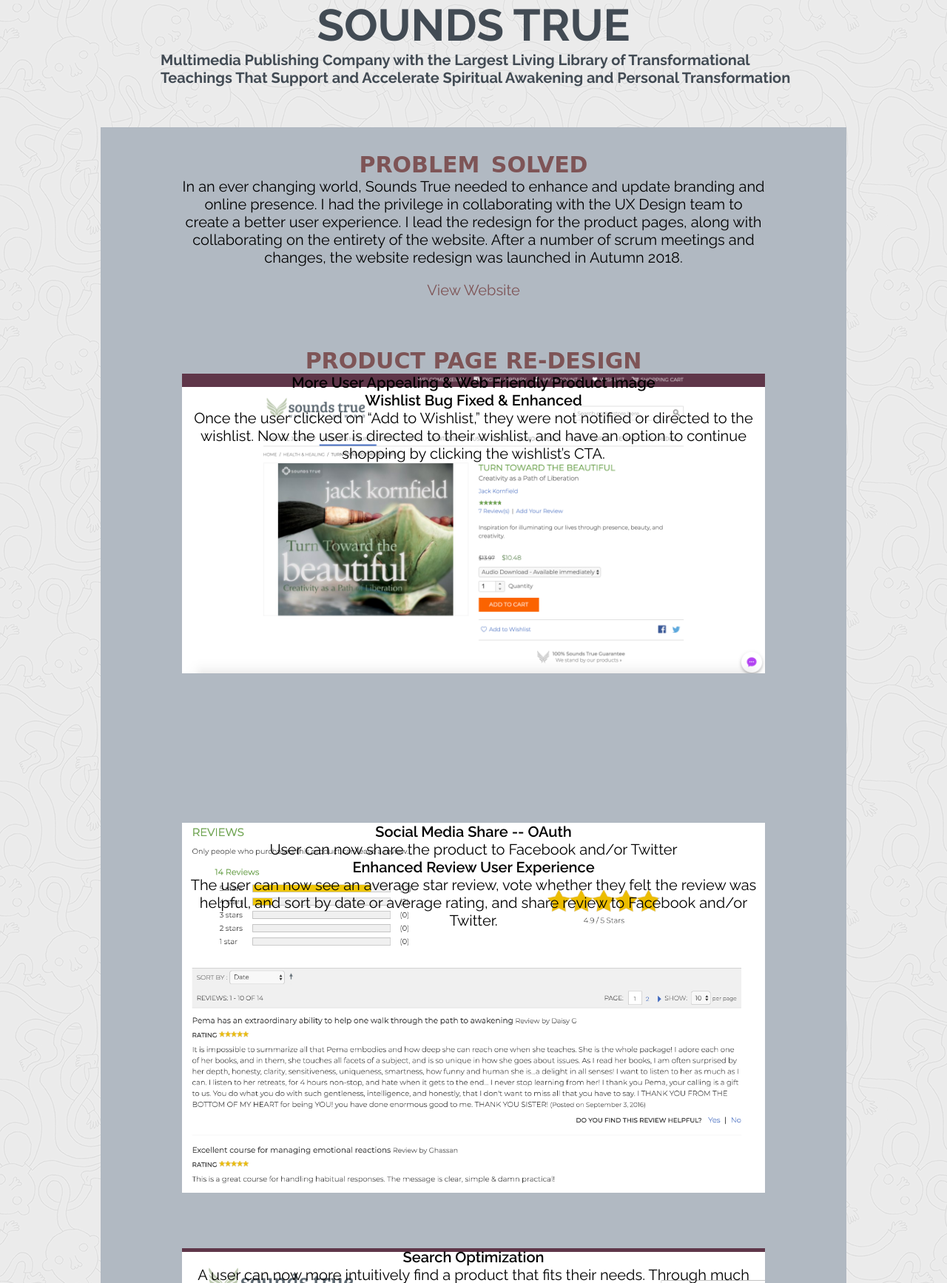
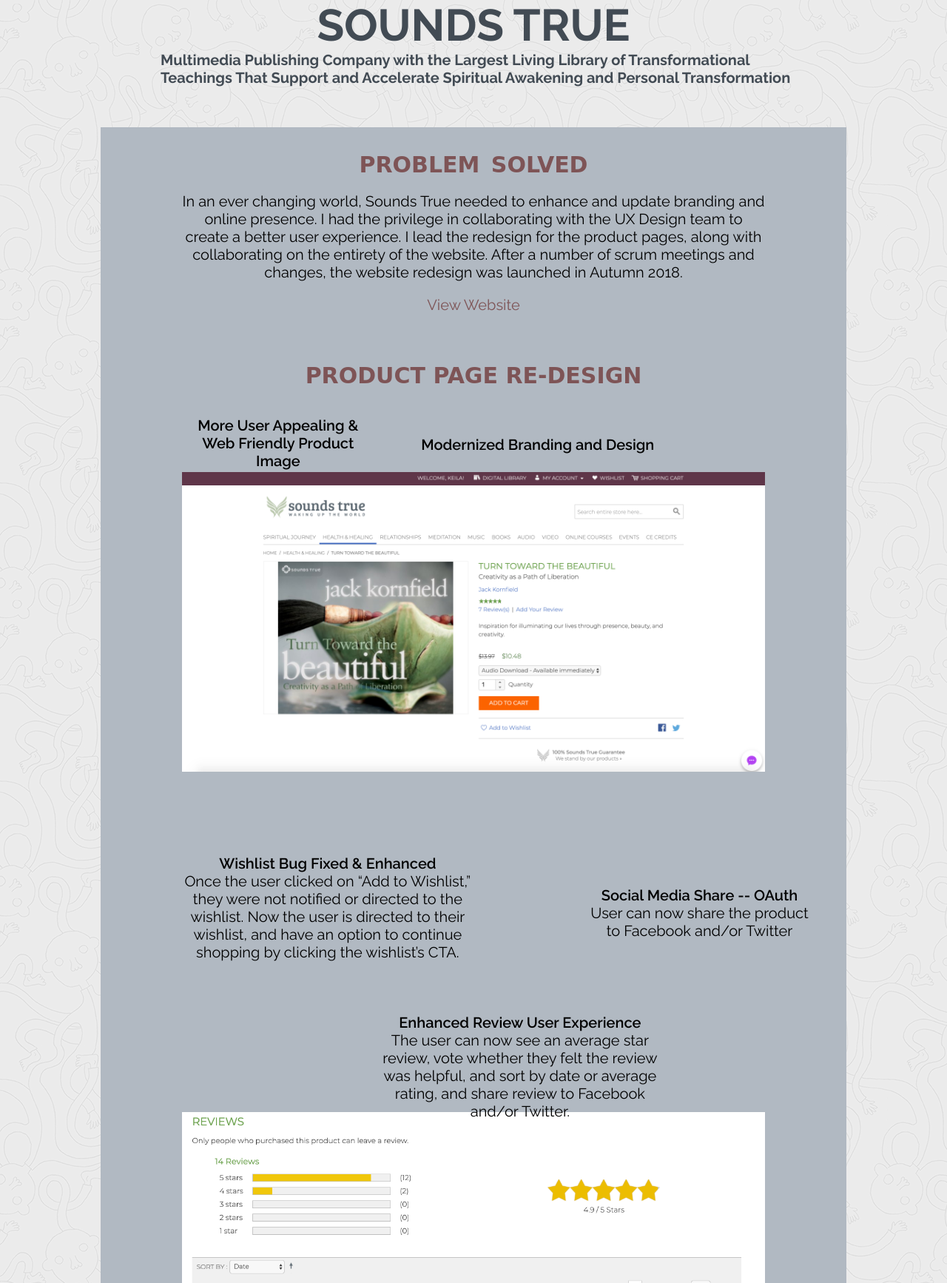
Before and after one commit to keilahoover/personal-website, a PHP site: page /content/ST.html in a window 1280 px wide. Shown: the part 197-1931 px from the top of the page at 74% size. Run offline with PHP 8.4, Linux system fonts and the light colour scheme; some libraries are stand-ins or nearby versions; some web fonts are replaced.

Commit message:
Work on positioning product page details on for ST

```diff
--- a/content/ST.html
+++ b/content/ST.html
@@ -37,12 +37,13 @@
         </aside>
       </article>
       <article class="st__article">
-        <h3 class="st__h3">PRODUCT PAGE RE-DESIGN</h3>
+        <h3 class="st__h3" id="product-page__h3">PRODUCT PAGE RE-DESIGN</h3>
         <section class="st__section">
-          <aside class="st__aside">
+          <aside class="st__aside" id="product-page-01-wrap">
             <div class="st__div" id="product-page-01">
               <h5 class="st__h5" id="detail-01">More User Appealing & Web Friendly Product Image</h5>
-            <div class="st__div" id="detail-02">
+              <h5 class="st__h5" id="detail-02">Modernized Branding and Design</h5>
+              <div id="detail-03">
                 <h5 class="st__h5">Wishlist Bug Fixed & Enhanced</h5>
                 <p class="st__p">Once the user clicked on “Add to Wishlist,”
                   they were not notified or directed to the wishlist.
@@ -50,25 +51,33 @@
                   and have an option to continue shopping by clicking the wishlist’s CTA.
                 </p>
               </div>
-          </aside>
-          <aside class="st__aside">
-            <div class="st__div" id="product-page-02">
+              <div id="detail-04">
                 <h5 class="st__h5">Social Media Share -- OAuth</h5>
                 <p class="st__p">User can now share the product to Facebook and/or Twitter</p>
+              </div>
+            </div>
+          </aside>
+          <aside class="st__aside" id="product-page-02-wrap">
+            <div class="st__div" id="product-page-02">
+              <div id="detail-05">
                 <h5 class="st__h5">Enhanced Review User Experience</h5>
                 <p class="st__p">The user can now see an average star review,
                   vote whether they felt the review was helpful,
                   and sort by date or average rating,
                   and share review to Facebook and/or Twitter.
                 </p>
+              </div>
           </aside>
-          <aside class="st__aside">
+          <aside class="st__aside" id="search-op-wrap">
             <div class="st__div" id="search-op">
+              <div id="detail-06">
                 <h5 class="st__h5">Search Optimization</h5>
                 <p class="st__p">A user can now more intuitively find a product that
                   fits their needs. Through much data analysis, my team and I were
                   able to lessen the confusion created by little to non-existent SEO
                   and improve the user experience.</p>
+              </div>
+            </div>
           </aside>
       </article>
       <article class="st__article">
--- a/styles/ST.css
+++ b/styles/ST.css
@@ -45,7 +45,6 @@
 }
 
 .st__article {
-  position: relative;
   display: flex;
   flex-direction: column;
   align-items: center;
@@ -64,6 +63,10 @@
   font-family: "Kurale", cursive;
   font-size: 3rem;
   color: #7e5456;
+}
+
+#product-page__h3 {
+  padding-bottom: 13px;
 }
 
 .st__h4 {
@@ -121,24 +124,43 @@
   width: 100%;
 }
 
+
+#product-page-01-wrap {
+  position: relative;
+  padding-top: 100px;
+}
+
 .st__h5 {
   font-size: 2rem;
   font-weight: 600;
 }
 
-/* #detail-01 {
+#detail-01 {
   position: absolute;
-  left: 1rem;
-  top: 215px;
-  width: 13%;
+  top: 25px;
+  width: 33%;
 }
 
 #detail-02 {
   position: absolute;
-  top: 200px;
-  right: 10rem;
-  width: 25%;
-} */
+  width: 45%;
+  top: 51px;
+  right: 13rem;
+}
+
+#detail-03 {
+  position: absolute;
+  bottom: 21px;
+  width: 50%;
+  padding-bottom: 50px;
+}
+
+#detail-04 {
+  position: absolute;
+  bottom: 100px;
+  left: 55rem;
+  width: 38%;
+}
 
 #product-page-01 {
   background: url("../img/ST_productPage_01.png");
@@ -146,15 +168,32 @@
   background-repeat: no-repeat;
   width: 100%;
   height: 532px;
+  padding-bottom: 200px;
+}
+
+#product-page-02-wrap {
+  position: relative;
+  padding-top: 40px;
 }
 
 #product-page-02 {
-  background: url("../img/ST_productPage_02.png");
-  background-size: cover;
+  background: url(../img/ST_productPage_02.png);
+  background-size: contain;
   background-repeat: no-repeat;
-  width: 100%;
-  height: 500px;
-  margin: 75px 0;
+  height: 646px;
+  margin: 93px 0;
+}
+
+#detail-05 {
+  position: absolute;
+  top: 0px;
+  left: 26rem;
+  width: 50%;
+}
+
+#search-op-wrap {
+  position: relative;
+  padding-top: 40px;
 }
 
 #search-op {
@@ -163,7 +202,14 @@
   background-repeat: no-repeat;
   width: 100%;
   height: 395px;
-  margin: 75px 0;
+  margin: 100px 0 75px;
+}
+
+#detail-06 {
+  position: absolute;
+  top: 0px;
+  width: 50%;
+  left: 15rem;
 }
 
 /* #product_page_03 {
@@ -176,16 +222,16 @@
 } */
 
 /* #product_page_04 { */
-  background: url("../img/ST_productPage_04.png");
+  /* background: url("../img/ST_productPage_04.png");
   background-size: contain;
   background-repeat: no-repeat;
   width: 100%;
   height: 225px;
   margin: 75px 25rem 0px;
-}
+} */
 
 .st__aside {
-  padding-top: 10px;
+  padding-top: 20px;
 }
 
 div.persona-img__div {
```
Lines whose indentation alone changed are shown as unchanged.
